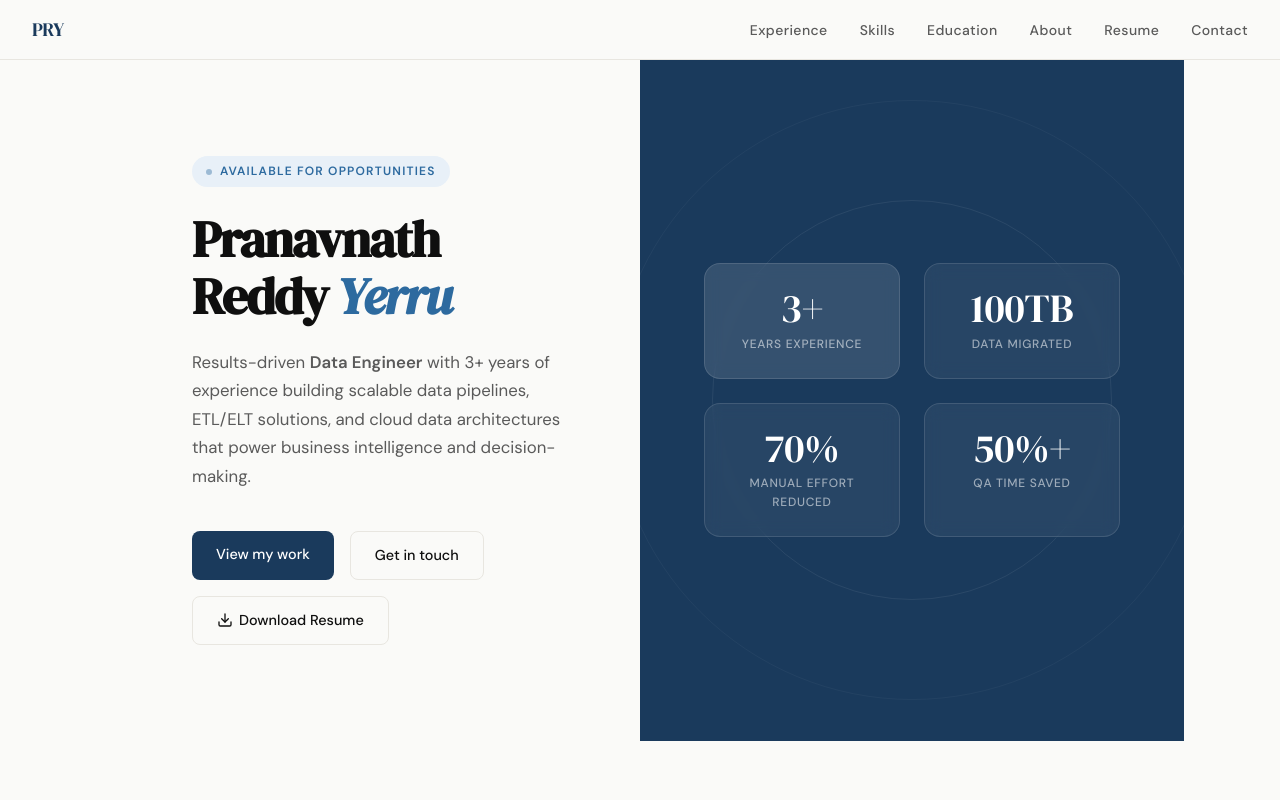
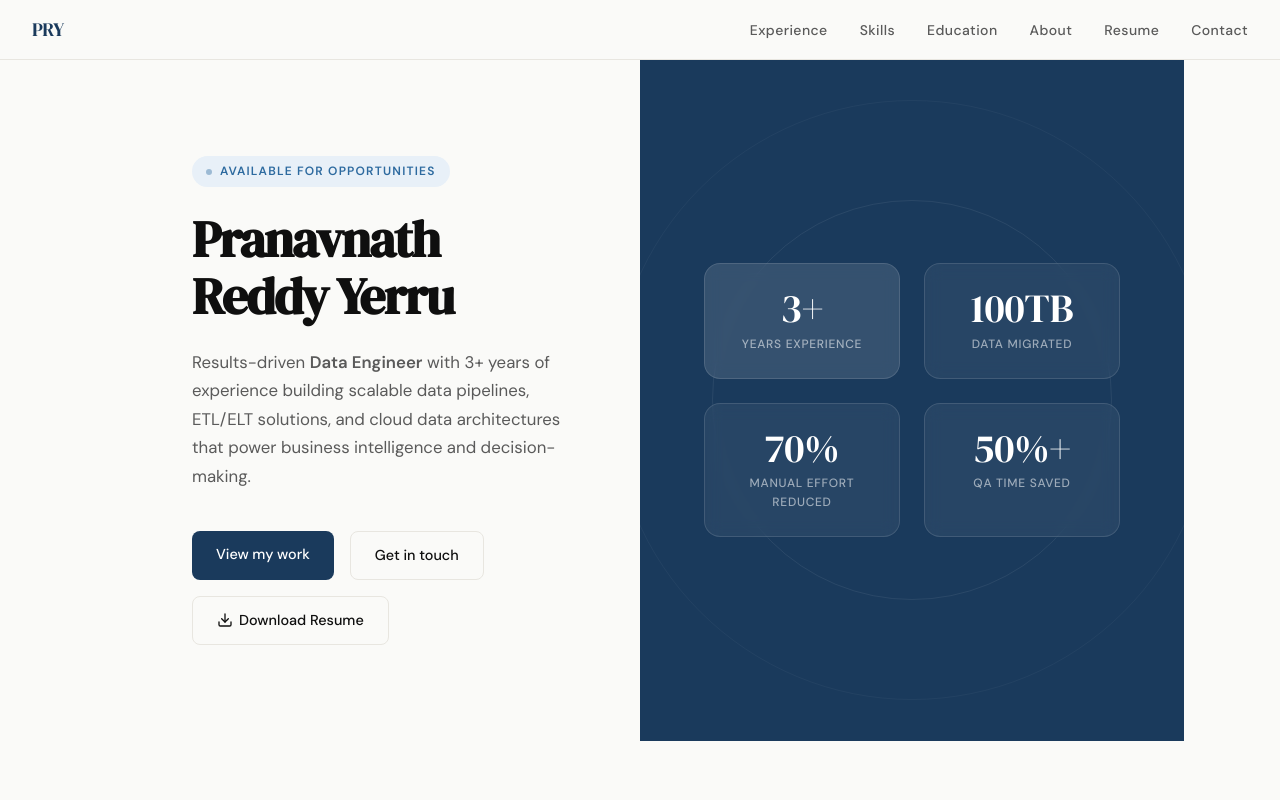
Before and after one commit to yerru0830/Personal-Website, a plain HTML site: page index.html in a window 1280 px wide. Shown: the top 800 px of the page. Drawn offline with Linux system fonts and the light colour scheme.

Commit message:
Update hero section heading to remove line break and Last name color

```diff
--- a/index.html
+++ b/index.html
@@ -521,7 +521,7 @@
 <section class="hero" id="home">
   <div class="hero-left">
     <div class="hero-tag">Available for opportunities</div>
-    <h1>Pranavnath<br>Reddy <em>Yerru</em></h1>
+    <h1>Pranavnath Reddy Yerru</h1>
     <p class="hero-summary">Results-driven <strong>Data Engineer</strong> with 3+ years of experience building scalable data pipelines, ETL/ELT solutions, and cloud data architectures that power business intelligence and decision-making.</p>
     <div class="hero-ctas">
       <a href="#experience" class="btn-primary">View my work</a>
```
